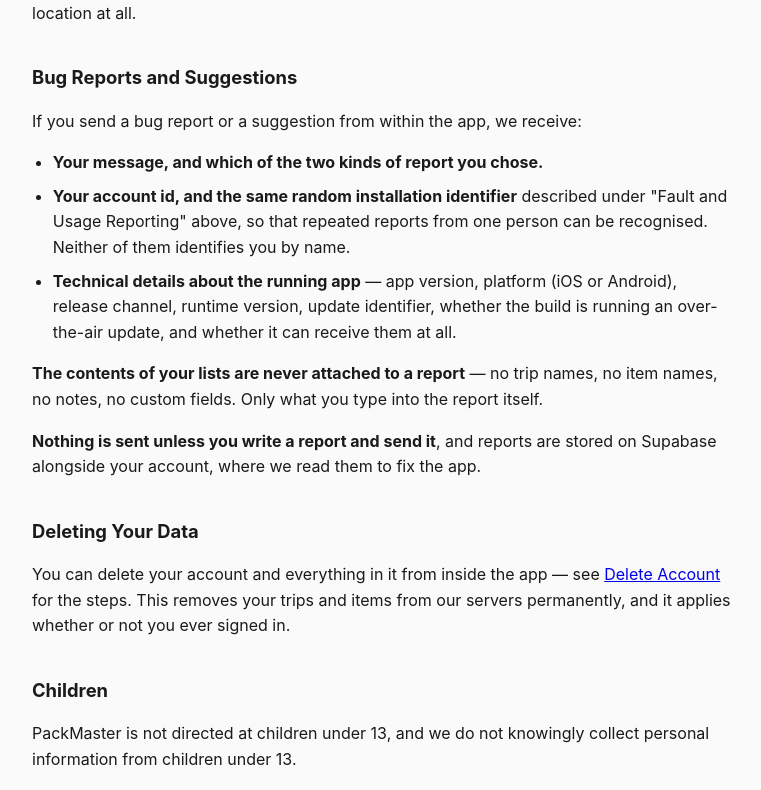
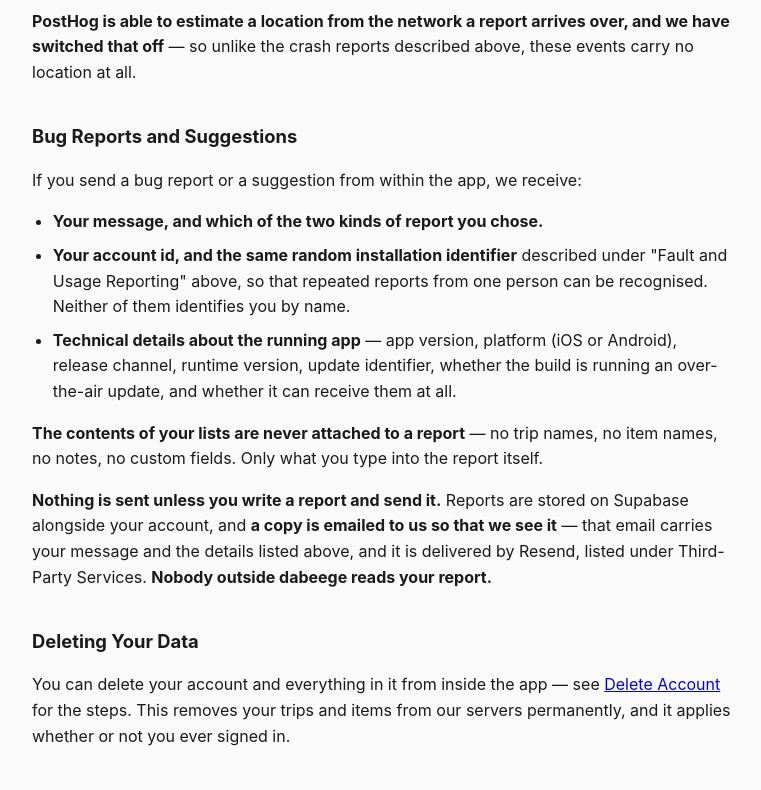
Before and after one commit to dabeegeapps/dabeege-site, a plain HTML site: page packmaster/privacy/index.html in a window 1280 px wide. Shown: the part 3437-4227 px from the top of the page, without its empty margins (258-1019 px from the left). Drawn offline with Linux system fonts and the light colour scheme.

Commit message:
PackMaster privacy: name Resend and say the report is emailed
The trigger and Edge Function exist as of their ba77752, which was my stated
condition. Mail cannot flow yet — both Vault entries are empty and the trigger
warns and returns without them — so this page now runs slightly ahead of the
behaviour, deliberately.

Switching it on is a human act nobody is obliged to tell me about, and the
feedback box shipped to the preview channel today, so a real tester can submit
now. Waiting would make the page lag the moment someone fills the Vault; being
early is invisible to everyone and corrects itself. That is the same direction
chosen for every declaration in this portfolio.

Also replaced "where we read them to fix the app" — a positive claim of
confinement next to an unmentioned recipient is what made Whendil's page
misleading rather than merely incomplete an hour ago.

Co-Authored-By: Claude Opus 5 <noreply@anthropic.com>

```diff
--- a/packmaster/privacy/index.html
+++ b/packmaster/privacy/index.html
@@ -99,6 +99,7 @@
     <li><strong>Google Sign-In</strong> — optional sign-in method. See <a href="https://policies.google.com/privacy">Google's Privacy Policy</a>.</li>
     <li><strong>Apple Sign In</strong> — optional sign-in method. See <a href="https://www.apple.com/legal/privacy/">Apple's Privacy Policy</a>.</li>
     <li><strong>PostHog</strong> — fault and usage reporting, described below. See <a href="https://posthog.com/privacy">posthog.com/privacy</a>.</li>
+    <li><strong>Resend</strong> — delivers the email that tells us you have sent a report. It receives the contents of that report. See <a href="https://resend.com/legal/privacy-policy">resend.com/legal/privacy-policy</a>.</li>
     <li><strong>Sentry</strong> — crash reporting. Sentry derives an approximate location from crash reports — see the section below. See <a href="https://sentry.io/privacy/">sentry.io/privacy</a>.</li>
   </ul>
 
@@ -129,7 +130,7 @@
     <li><strong>Technical details about the running app</strong> — app version, platform (iOS or Android), release channel, runtime version, update identifier, whether the build is running an over-the-air update, and whether it can receive them at all.</li>
   </ul>
   <p><strong>The contents of your lists are never attached to a report</strong> — no trip names, no item names, no notes, no custom fields. Only what you type into the report itself.</p>
-  <p><strong>Nothing is sent unless you write a report and send it</strong>, and reports are stored on Supabase alongside your account, where we read them to fix the app.</p>
+  <p><strong>Nothing is sent unless you write a report and send it.</strong> Reports are stored on Supabase alongside your account, and <strong>a copy is emailed to us so that we see it</strong> — that email carries your message and the details listed above, and it is delivered by Resend, listed under Third-Party Services. <strong>Nobody outside dabeege reads your report.</strong></p>
 
   <h2>Deleting Your Data</h2>
   <p>You can delete your account and everything in it from inside the app — see <a href="/packmaster/delete-account">Delete Account</a> for the steps. This removes your trips and items from our servers permanently, and it applies whether or not you ever signed in.</p>
```
